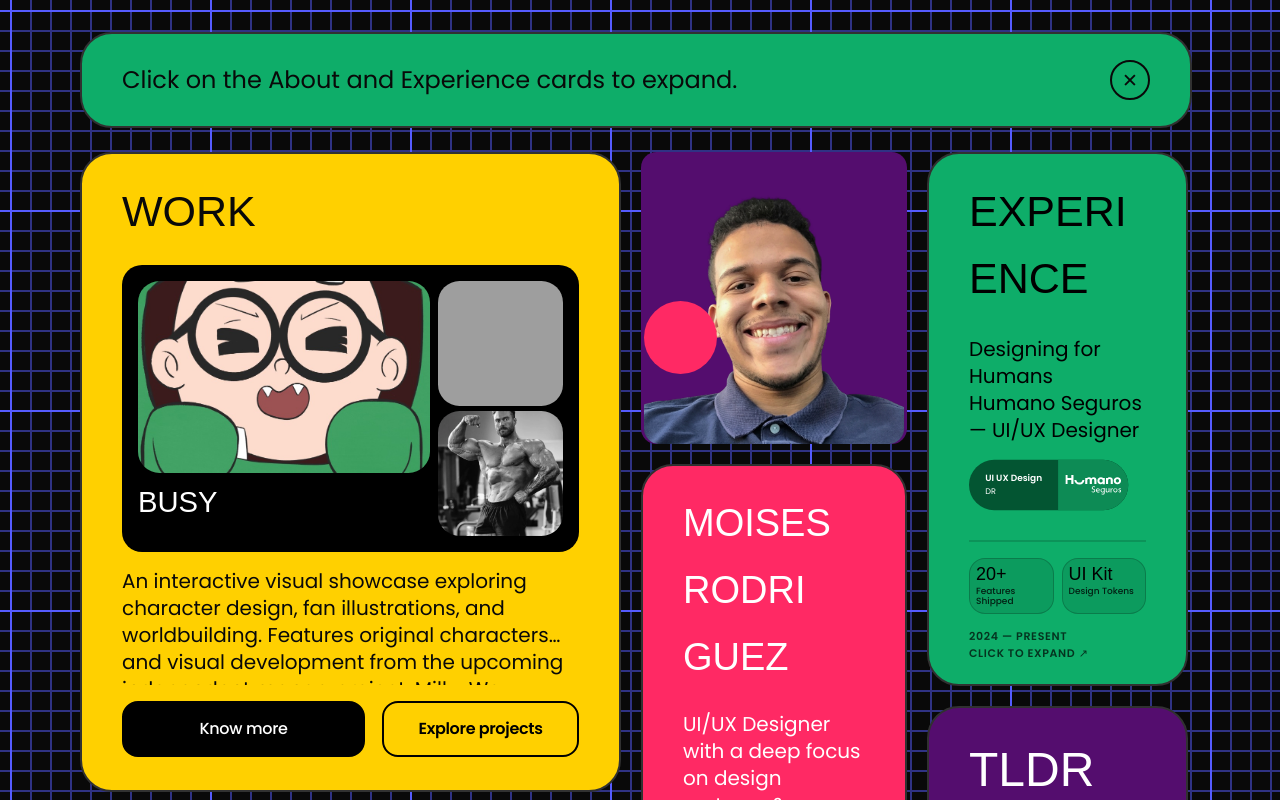
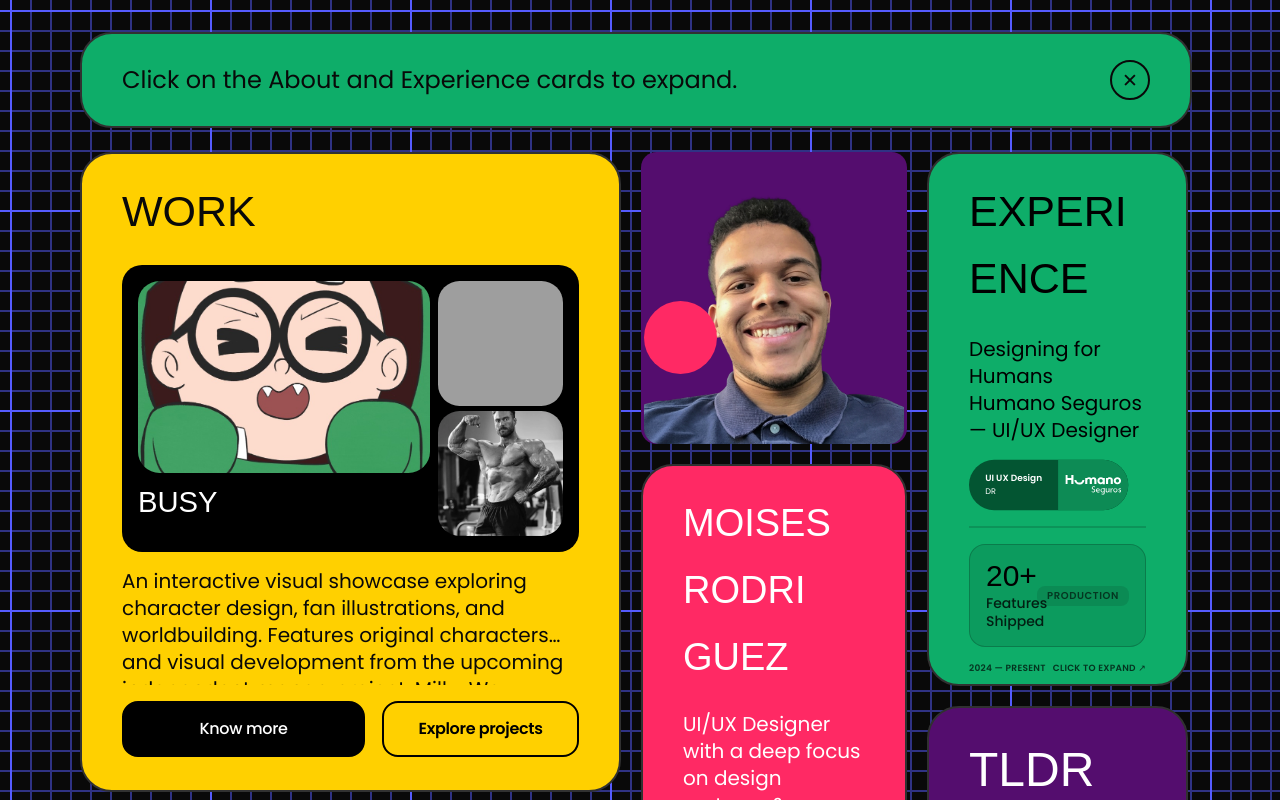
Before and after one commit to moicsrod/moics-portfolio, a React (Vite) app: page / in a window 1280 px wide. Shown: the top 800 px of the page. Built offline with nearby package versions, Linux system fonts and the light colour scheme; grey boxes are pictures that could not be loaded; a web font is replaced by a local one.

Commit message:
style: remove UI kit stat and refine 20+ features card spacing in experience tile

```diff
--- a/src/components/BentoGrid.jsx
+++ b/src/components/BentoGrid.jsx
@@ -165,15 +165,12 @@ function ExperienceCard({ expanded, onToggle }) {
             </div>
           </div>
           <div className="experience-collapsed-bottom">
-            <div className="experience-stats">
-              <div className="experience-stat">
+            <div className="experience-stat">
+              <div className="experience-stat-copy">
                 <span className="experience-stat-value">20+</span>
                 <span className="experience-stat-label">Features Shipped</span>
               </div>
-              <div className="experience-stat">
-                <span className="experience-stat-value">UI Kit</span>
-                <span className="experience-stat-label">Design Tokens</span>
-              </div>
+              <span className="experience-stat-badge">Production</span>
             </div>
             <div className="experience-summary-footer">
               <span>2024 — Present</span>
--- a/src/index.css
+++ b/src/index.css
@@ -629,48 +629,63 @@ a:focus-visible,
   border-top: 2px solid rgb(0 0 0 / 15%);
 }
 
-.experience-stats {
-  display: grid;
-  grid-template-columns: repeat(2, minmax(0, 1fr));
+.experience-stat {
+  display: flex;
+  min-width: 0;
+  align-items: center;
+  justify-content: space-between;
   gap: 8px;
-}
-
-.experience-stat {
-  display: flex;
-  min-width: 0;
-  flex-direction: column;
-  gap: 3px;
-  padding: 6px;
+  padding: 16px;
   border: 1px solid rgb(0 0 0 / 20%);
   border-radius: 16px;
   background: rgb(0 0 0 / 10%);
+}
+
+.experience-stat-copy {
+  display: flex;
+  min-width: 0;
+  flex-direction: column;
+  gap: 4px;
 }
 
 .experience-stat-value {
   display: block;
   color: #000;
   font-family: var(--display);
-  font-size: 18px;
+  font-size: 30px;
   line-height: 1;
 }
 
 .experience-stat-label {
   color: rgb(0 0 0 / 80%);
-  font-size: 9px;
+  font-size: 14px;
   font-weight: 500;
-  line-height: 1.15;
+  line-height: 1.25;
+}
+
+.experience-stat-badge {
+  flex: 0 0 auto;
+  padding: 4px 10px;
+  border-radius: 8px;
+  background: rgb(0 0 0 / 10%);
+  color: rgb(0 0 0 / 60%);
+  font-size: 10px;
+  font-weight: 600;
+  letter-spacing: 0.06em;
+  line-height: 1.2;
+  text-transform: uppercase;
 }
 
 .experience-summary-footer {
   display: flex;
-  flex-direction: column;
-  align-items: flex-start;
+  align-items: center;
+  justify-content: space-between;
   gap: 4px;
   padding-top: 4px;
   color: rgb(0 0 0 / 70%);
-  font-size: 11px;
+  font-size: 9px;
   font-weight: 600;
-  letter-spacing: 0.06em;
+  letter-spacing: 0.03em;
   line-height: 1.2;
   text-transform: uppercase;
 }
```
